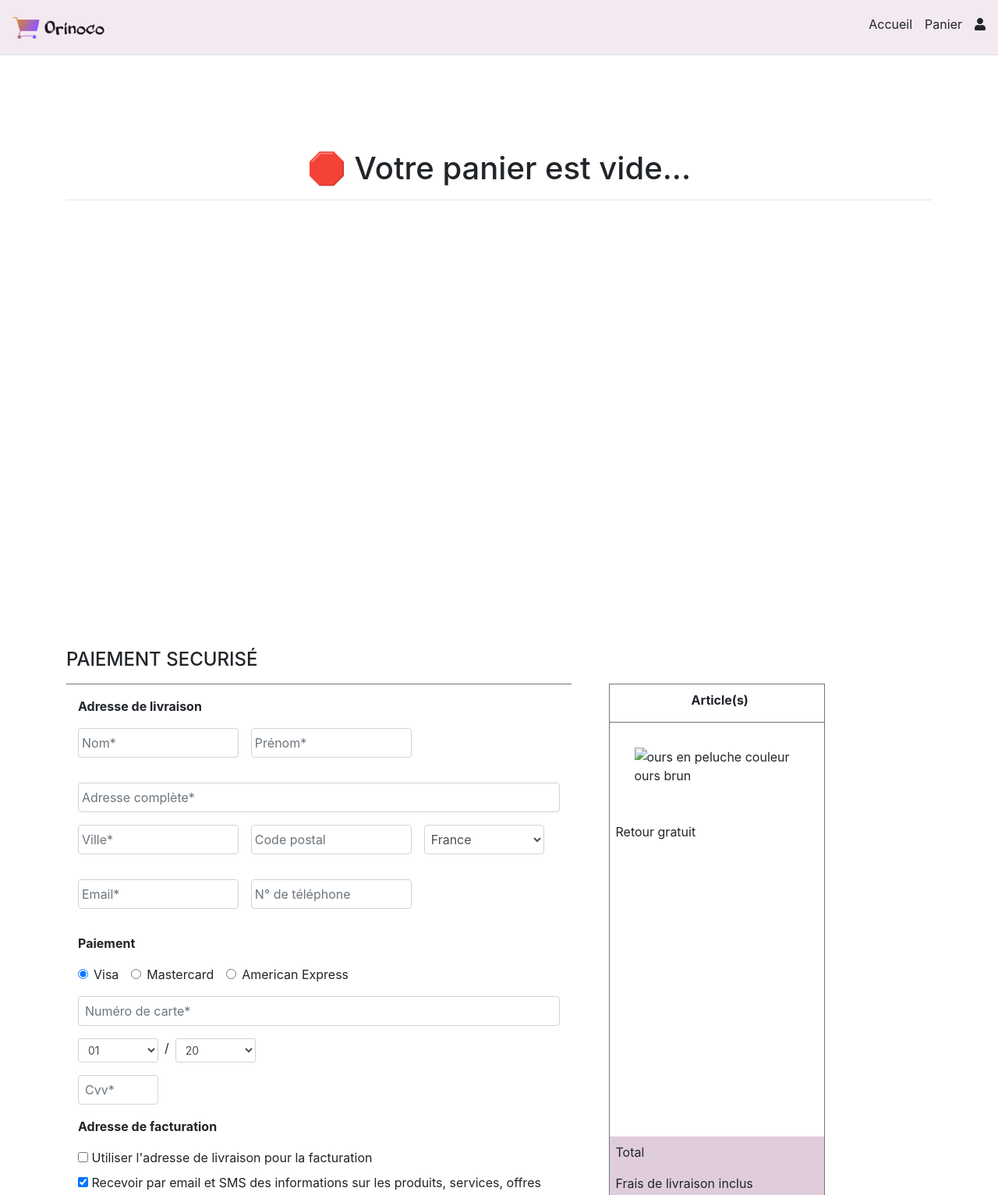
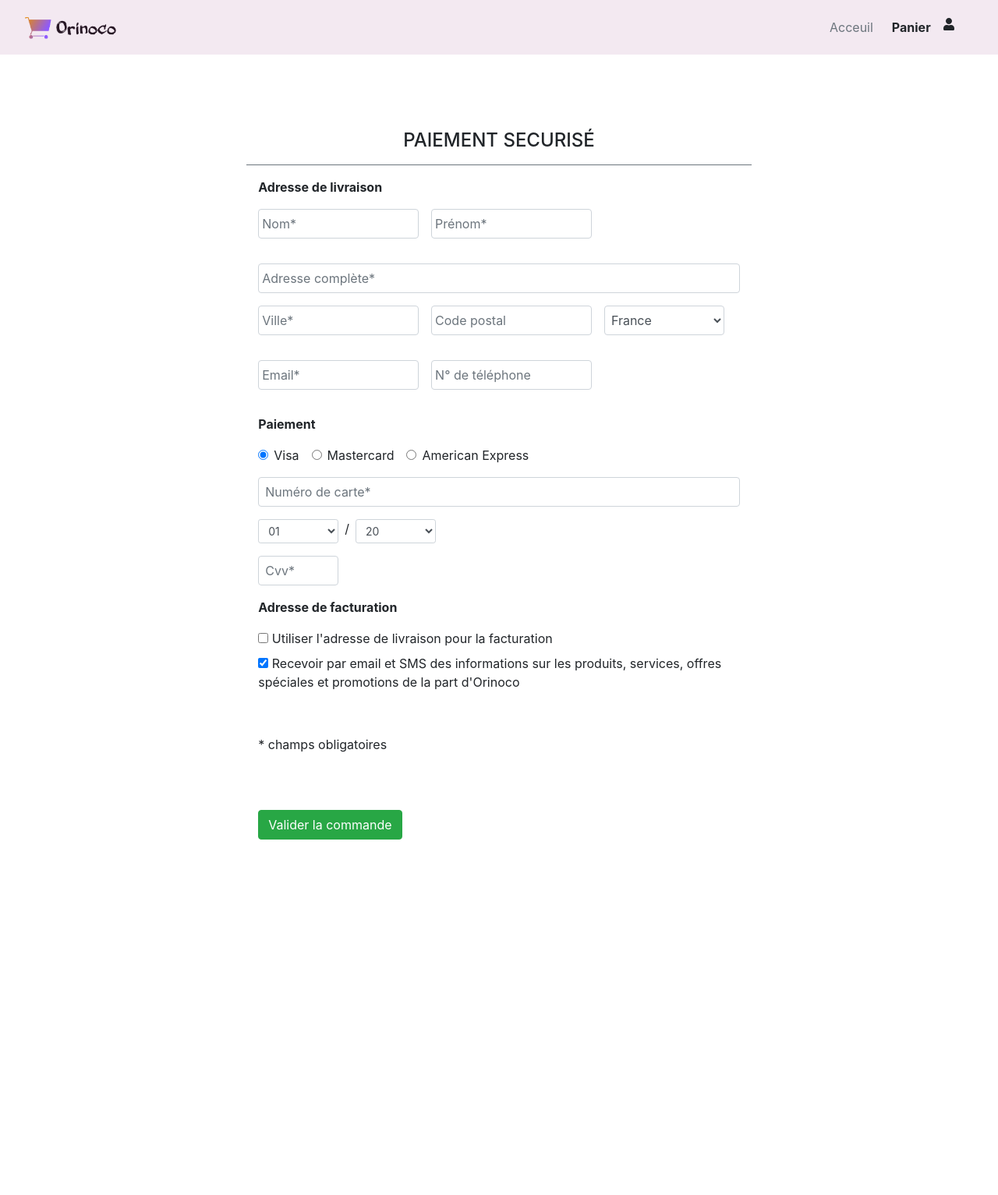
Before and after one commit to Ryatsune/Orinoco, a plain HTML site: page front-end/cart.html in a window 1280 px wide. Shown: the top 1533 px of the page at 78% size. After the commit the page ends 1117 px from the top, so only its background shows below. Drawn offline with nearby package versions, Linux system fonts and the light colour scheme.

Commit message:
new navbar

```diff
--- a/front-end/cart.html
+++ b/front-end/cart.html
@@ -16,49 +16,55 @@
     <title>Orinoco - Mon panier</title>
 </head>
 <body>
-
-    <header class="d-flex navbar fixed-top border-bottom mb-5">
-
-        <a href="index.html" class="text-decoration-none text-body">
+    <header>
+        <nav class="navbar navbar-expand-lg navbar-light">
+            <a href="index.html" class="text-decoration-none text-body col-auto col-md-10">
               <img src="../back-end/images/logo.png" alt="logo orinoco">
             </a>
-
-        <ul class="d-flex list-unstyled mt-2">
-            <li>
-                <a href="index.html" class="text-decoration-none text-body">Accueil</a>
+            <button class="navbar-toggler" type="button" data-toggle="collapse" data-target="#navbarSupportedContent" aria-controls="navbarSupportedContent" aria-expanded="false" aria-label="Toggle navigation">
+              <span class="navbar-toggler-icon"></span>
+            </button>
+            <div class="collapse navbar-collapse" id="navbarSupportedContent">
+              <ul class="navbar-nav mr-auto">
+                <li class="nav-item">
+                    <a class="nav-link text-secondary" href="index.html">Acceuil</a>
+                </li>
+                <li class="nav-item mx-2">
+                  <a class="nav-link text-body font-weight-bolder" href="cart.html">Panier</a>
                 </li>
                 <li>
-                <a href="cart.html" class="text-decoration-none text-body mx-3">Panier</a>
-            </li>
-            <li>
-                <i class="fas fa-user"></i>
+                  <i class="fas fa-user mt-2"></i>
               </li>
               </ul>
-
+            </div>
+          </nav>
     </header>
 
-    <main class="container my-5 pt-5">
-
-        <div class="full-screen mb-5">
+    <main class="container my-4">
+        <!-- <section class="d-block" id="empty-cart">
             <h1 class="mt-5 pt-5 text-center">🛑 Votre panier est vide...</h1>
             <hr>
-        </div>
+        </section> -->
 
-        <h2 class="h4 mb-3">PAIEMENT SECURISÉ</h2>
+        <section class="d-block mt-5 pt-5" id="pay-form">   <!-- d-none -->
+
+            <article class="d-flex flex-column" id="cart-items">
+
+            </article>
+
+            <h2 class="h4 mb-3 text-center">PAIEMENT SECURISÉ</h2>
+
             <form action="" class="d-flex flex-wrap needs-validation">
 
                 <!-- ********* LEFT PANEL ********* -->
-            <div class="col-12 col-lg-7 border-top border-secondary pt-3 mr-5">
+                <div class="col-12 col-lg-7 border-top border-secondary pt-3 mx-auto">
 
                     <!-- PERSONNAL INFO BLOCK -->
                     <div class="perso-info">
-
                         <p class="font-weight-bold">Adresse de livraison</p>
-
                         <div class="d-flex flex-wrap mb-3">
                             <!-- <label for="name">Nom :</label> -->
                             <input type="text" name="name" id="name" placeholder="Nom*" class="form-control col-12 col-lg-4 p-1 mr-3 mb-3">
-
                             <!-- <label for="firstname">Prénom :</label> -->
                             <input type="text" name="firstname" id="firstname" placeholder="Prénom*" class="form-control col-12 col-lg-4 p-1" required>
                         </div>
@@ -71,11 +77,9 @@
                         <div class="d-flex flex-wrap mb-3">
                             <!-- <label for="city">Ville :</label> -->
                             <input type="text" name="city" id="city" placeholder="Ville*" class="form-control col-12 col-lg-4 p-1 mr-3 mb-3" required>
-
                             <!-- <label for="postal">Code postal :</label> -->
                             <input type="text" name="postal" id="postal" placeholder="Code postal" class="form-control col-5 col-lg-4 p-1 mr-3">
                 <!-- non demandé -->
-
                             <select name="country" id="country" class="form-control col-6 col-lg-3 p-1">
                                 <option value="france">France</option>
                                 <option value="france">Belgique</option>
@@ -83,25 +87,20 @@
                                 <option value="france">Suisse</option>
                             </select>
                 <!-- non demandé -->
-
                         </div>
 
                         <div class="d-flex flex-wrap mb-3">
                             <!-- <label for="mail">Adresse mail :</label> -->
                             <input type="email" name="mail" id="mail" placeholder="Email*" class="form-control col-12 col-lg-4 p-1 mr-3 mb-3" required>
-
                             <!-- <label for="phone">N° de téléphone :</label> -->
                             <input type="tel" name="phone" id="phone" placeholder="N° de téléphone" class="form-control col-12 col-lg-4 p-1">
                 <!-- non demandé -->
-
                         </div>
 
                     </div>
                         <!-- CARD INFO BLOCK -->
                     <div class="pay-info my-3">
-
                         <p class="font-weight-bold">Paiement</p>
-
                         <div class="d-flex">
                             <div class="form-check">
                                 <input class="form-check-input" type="radio" name="exampleRadios" id="visa" value="option1" checked>
@@ -116,8 +115,6 @@
                                 <label class="form-check-label" for="amex">American Express</label>
                             </div>
                         </div>
-
-
                         <input type="text" name="card-num" id="card-num" placeholder="Numéro de carte*" class="form-control form-control pl-2 my-3 -lg-5" required>
 
                         <!-- EXPIRATION -->
@@ -152,14 +149,10 @@
                             </select>
                         </div>
                         <input type="text" pattern="[0-9]{,3}" name="cvv" id="cvv" placeholder="Cvv*" class="form-control pl-2 col-lg-2" required>
-
-
                     </div>
 
                     <div class="mb-4">
-
                         <p class="font-weight-bold">Adresse de facturation</p>
-
                         <label for="adress-delivery">
                             <input type="checkbox" name="adress-delivery" id="adress-delivery" checkedc>
                             Utiliser l'adresse de livraison pour la facturation
@@ -171,68 +164,23 @@
                         </label>
                         <p class="mt-5">* champs obligatoires</p>
                     </div>
-
-            </div>
-
-            <!-- ********* RIGHT PANEL ********* -->
-            <div class="d-flex flex-column justify-content-between border border-secondary col-lg-3 p-0">
-
-                <div>
-                    <p class="font-weight-bold mt-2 ml-2 text-center">Article(s)</p>
-
-                    <div class="border-top border-secondary p-2">
-                        <div>
-                            <img src="" alt="ours en peluche couleur ours brun" class="summary-img m-4" id="teddie-img">
-                        </div>
-                        <div>
-                            <p class="my-4" id="teddie-name"></p>
-                            <p class="my-4">Retour gratuit</p>
-                        </div>
-                        <!-- <div class="d-flex justify-content-between">
-                            <p>Livraison gratuite à partir de</p>
-                            <p>39,99€</p>
-                        </div> -->
-                    </div>
-                </div>
-
-                <div class="btn-pink p-2">
-                    <!-- <div class="d-flex justify-content-between">
-                        <p>Sous-total</p>
-                        <p>15,99€</p>
-                    </div> -->
-                    <!-- <div class="d-flex justify-content-between">
-                        <p>Expédition : 3-10 jours</p>
-                        <p>7,95€</p>
-                    </div> -->
-                    <div class="d-flex justify-content-between">
-                        <p>Total</p>
-                        <p class="font-weight-bold" id="teddie-price"></p>
-                    </div>
-                    <p>Frais de livraison inclus</p>
-                    <!-- Buttons -->
-                    <div class="d-flex">
                     <!-- Validation button -->
-                        <a href="confirmation.html" class="text-decoration-none ml-2 col-9 p-0">
-                            <button class="btn btn-success mt-5 mb-3">Valider la commande </button>                     <!-- check la validation mais ne renvoi pas ver la page souhaitée -->
+                    <a href="confirmation.html" class="text-decoration-none col-9 p-0">
+                        <button class="btn btn-success mt-5 mb-3">Valider la commande </button>                     <!-- check la validation mais ne renvoi pas vers la page souhaitée -->
                     </a>
                     <!-- <button class="btn btn-success mt-5 mb-3">
                         <a href="confirmation.html" class="text-decoration-none ml-2 col-9 p-0"> Valider la commande</a>
                     </button> -->                                                                                   <!-- ne check pas la validation mais renvoi sur la page souhaitée -->
-                        <div class="text-decoration-none col-3 p-0">
-                            <button class="btn btn-danger mt-5 mb-3" id="trash-btn"><i class="far fa-trash-alt"></i></button>
-                        </div>
-                    </div>
-                </div>
 
                 </div>
 
             </form>
 
+        </section>
     </main>
 
-
-
-    <script src="./JS/cart.js"></script>
+    <script src="./JS/navbar.js"></script>
+    <script src="tableau.js"></script>
     <script defer="" src="https://use.fontawesome.com/releases/v5.14.0/js/all.js"></script>
 
 </body>
```
Lines whose indentation alone changed are shown as unchanged.
